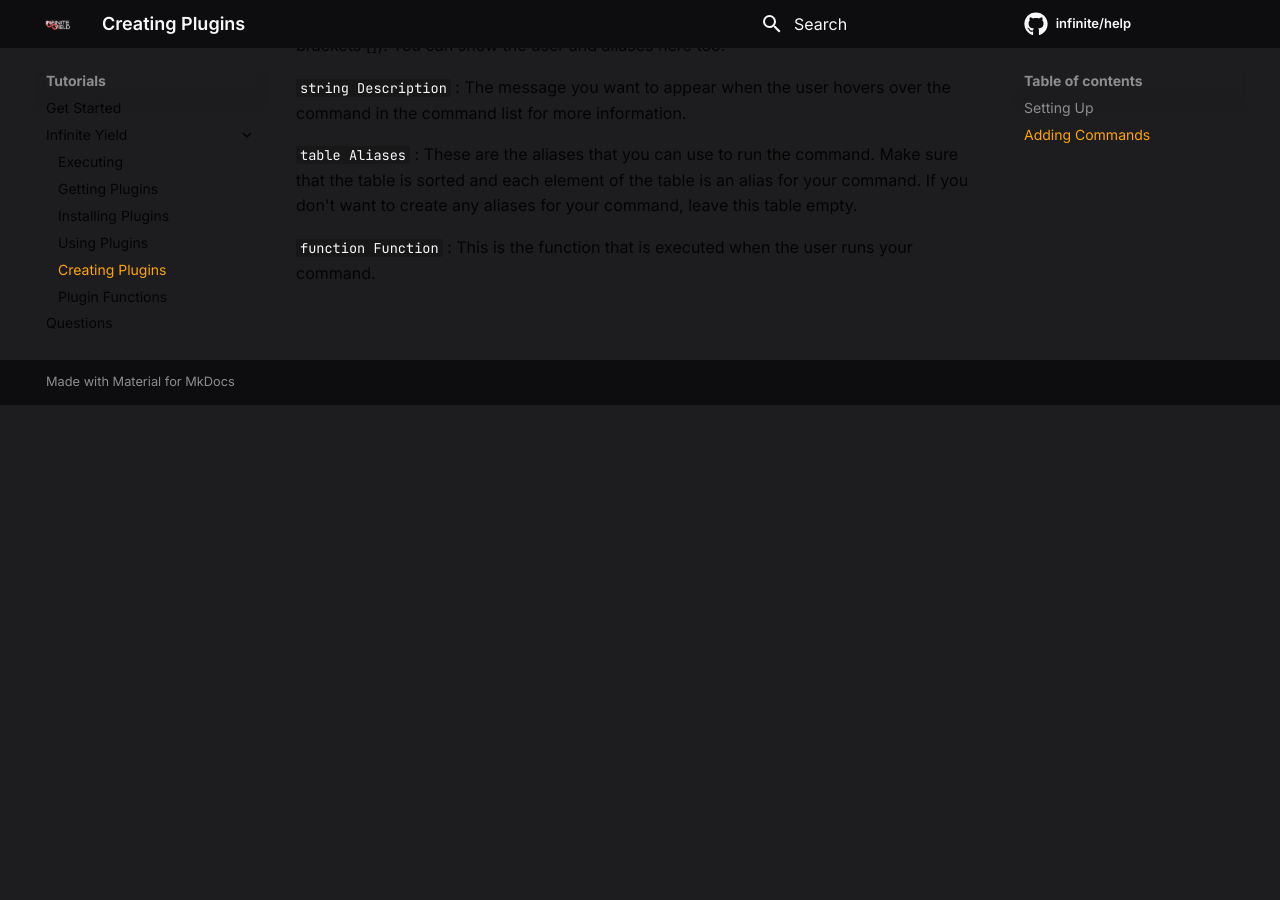
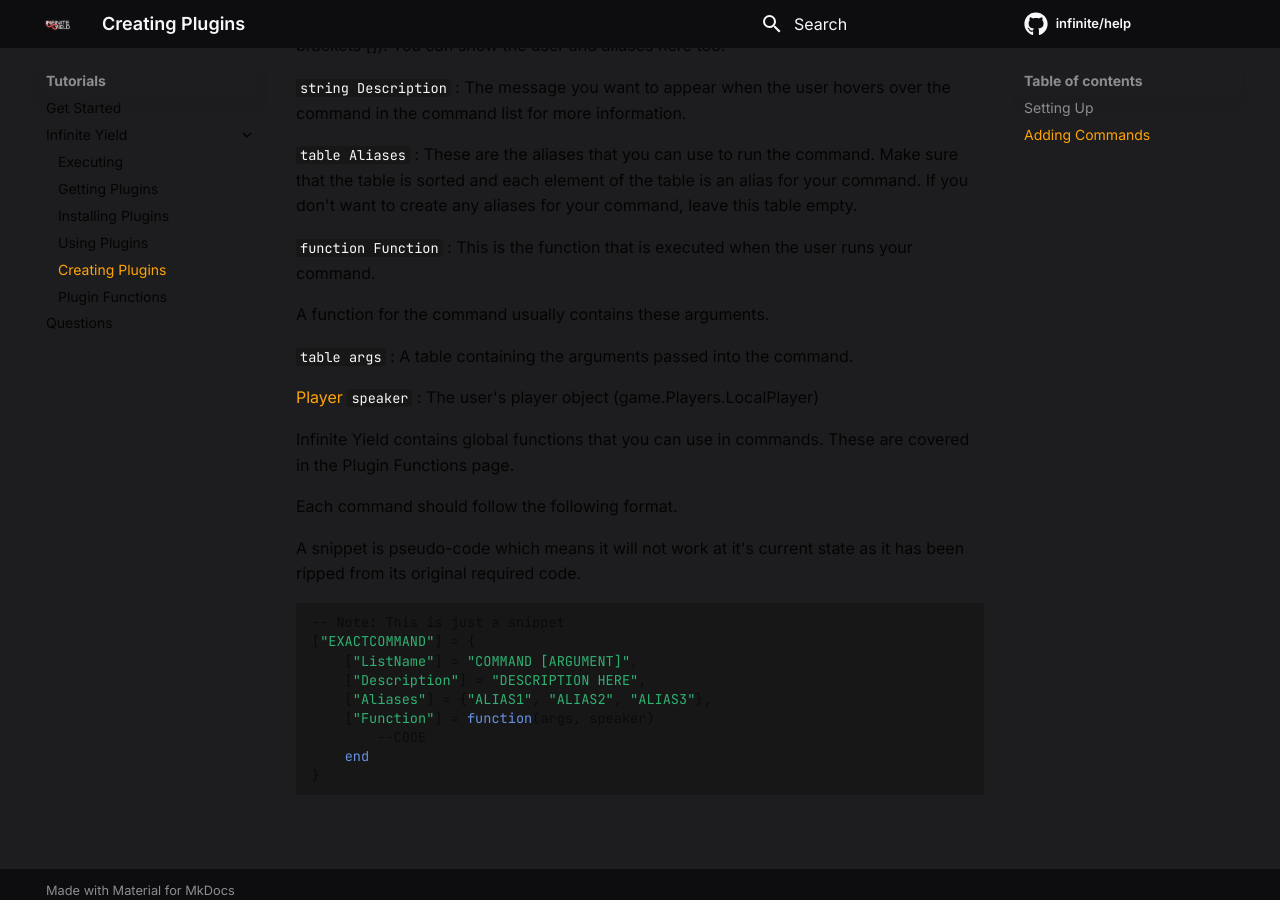
Before and after one commit to moikoros/help, an MkDocs documentation site: the page built from docs/inf/creatingplugins.md, in a window 1280 px wide and 900 px high, scrolled down 1392 px. Built offline with MkDocs 1.6.1 and Material for MkDocs 9.7.7, drawn with Linux system fonts in a browser that asks for light colours; comment, search, counter and statistics services are not loaded; before the commit the page ends 1797 px from its top, so only the background shows below that.

Commit message:
Update creatingplugins.md

````diff
--- a/docs/inf/creatingplugins.md
+++ b/docs/inf/creatingplugins.md
@@ -53,3 +53,27 @@
 `table Aliases` : These are the aliases that you can use to run the command. Make sure that the table is sorted and each element of the table is an alias for your command. If you don't want to create any aliases for your command, leave this table empty.
 
 `function Function` : This is the function that is executed when the user runs your command.
+
+A function for the command usually contains these arguments.
+
+`table args` : A table containing the arguments passed into the command.
+
+[Player](https://developer.roblox.com/api-reference/class/Player) `speaker` : The user's player object (game.Players.LocalPlayer)
+
+Infinite Yield contains global functions that you can use in commands. These are covered in the Plugin Functions page.
+
+Each command should follow the following format.
+
+A snippet is pseudo-code which means it will not work at it's current state as it has been ripped from its original required code.
+
+```lua
+-- Note: This is just a snippet
+["EXACTCOMMAND"] = {
+    ["ListName"] = "COMMAND [ARGUMENT]",
+    ["Description"] = "DESCRIPTION HERE",
+    ["Aliases"] = {"ALIAS1", "ALIAS2", "ALIAS3"},
+    ["Function"] = function(args, speaker)
+        --CODE
+    end
+}
+```
````
